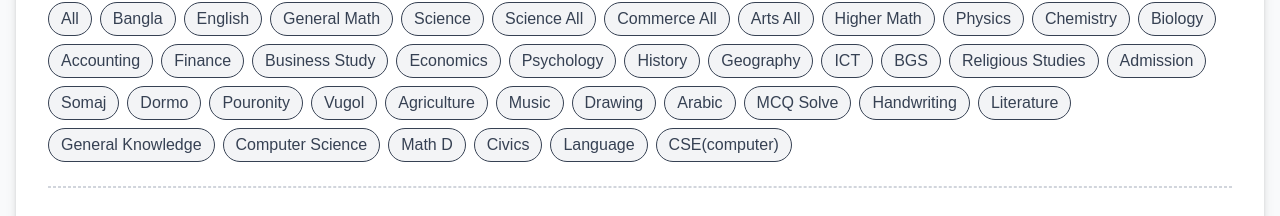
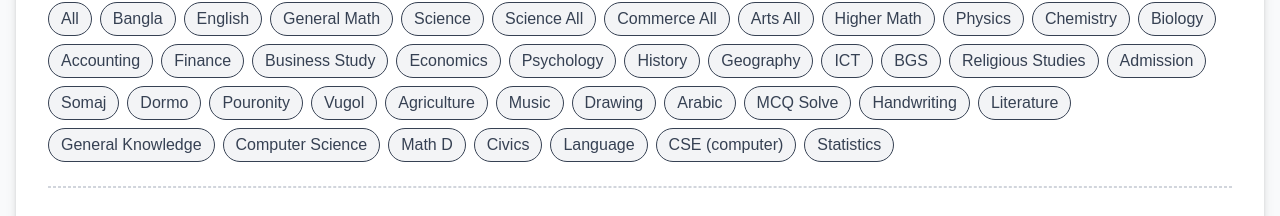
Before and after one commit to bapibiswas100808/tutor-media, a Next.js app: page /hire-tutor in a window 1280 px wide. Shown: the part 858-1074 px from the top of the page. Built offline with nearby package versions, Linux system fonts and the light colour scheme; no server answers.

Commit message:
Update HireTutorForm.tsx

```diff
--- a/src/components/forms/HireTutorForm.tsx
+++ b/src/components/forms/HireTutorForm.tsx
@@ -136,7 +136,8 @@ const subjectsList = [
   "Math D",
   "Civics",
   "Language",
-  "CSE(computer)",
+  "CSE (computer)",
+  "Statistics",
 ];
 
 /* ---------------- COMPONENT ---------------- */
```
